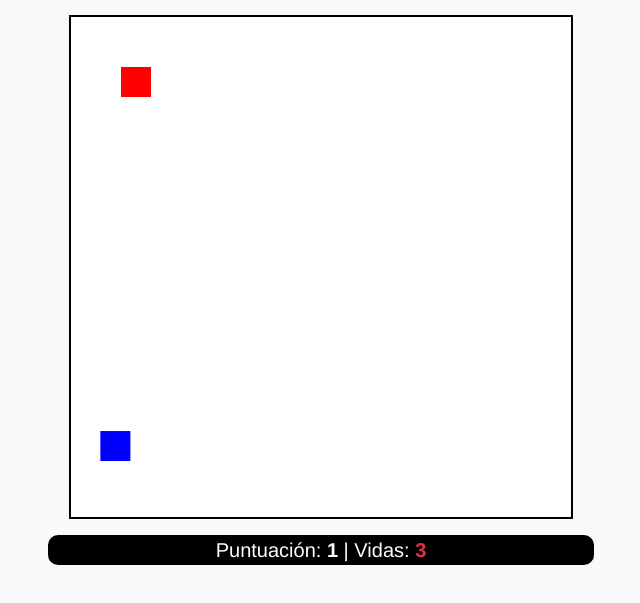
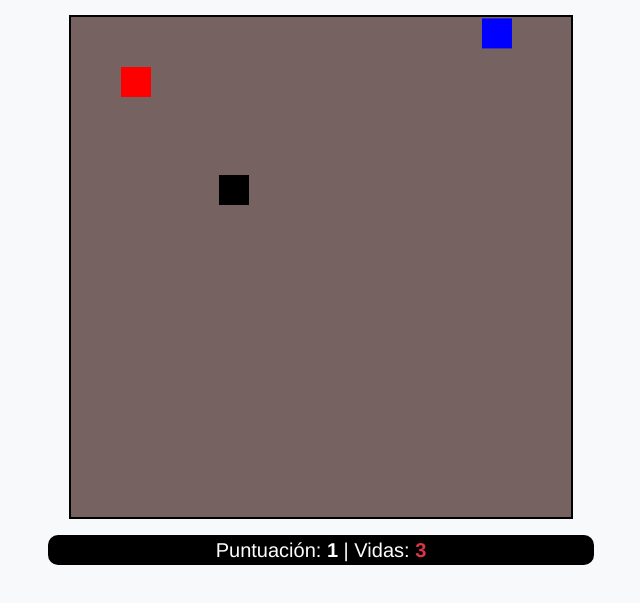
Before and after one commit to OmarSalcedo-BS/IntrProgramacion, a plain HTML site: page 06.Atrapa_al_enemigo/index.html in a window 1280 px wide. Shown: the part 77-680 px from the top of the page, without its empty margins (319-959 px from the left). Drawn offline with nearby package versions, Linux system fonts and the light colour scheme.

Commit message:
Modificación del código

```diff
--- a/06.Atrapa_al_enemigo/game.js
+++ b/06.Atrapa_al_enemigo/game.js
@@ -9,14 +9,12 @@ const player = {
     speed: 10
 };
 
-const enemy = {
-    x: 300,
-    y: 300,
-    size: 30,
-    color: 'blue',
-    dx: 2,
-    dy: 2
-};
+const enemies = [
+    { x: 300, y: 300, size: 30, color: 'blue', dx: 2, dy: 2 },
+    { x: 100, y: 200, size: 30, color: 'black', dx: -3, dy: 3 },
+];
+
+
 
 let score = 0;
 let lives =3;
@@ -35,10 +33,12 @@ function clearCanvas() {
 function draw() {
     clearCanvas();
     drawBox(player.x, player.y, player.size, player.color);
-    drawBox(enemy.x, enemy.y, enemy.size, enemy.color);
+    enemies.forEach(enemy => {
+        drawBox(enemy.x, enemy.y, enemy.size, enemy.color);
+    });
 }
 
-function updateEnemy() {
+function updateEnemy(enemy) {
     enemy.x += enemy.dx;
     enemy.y += enemy.dy;
 
@@ -52,7 +52,7 @@ function updateEnemy() {
 }
 
 
-function checkCollision() {
+function checkCollision(enemy) {
     const dx = player.x - enemy.x;
     const dy = player.y - enemy.y;
     const distance = Math.sqrt(dx * dx + dy * dy);
@@ -62,8 +62,8 @@ function checkCollision() {
         document.getElementById('score').textContent = score;
         enemy.x = Math.random() * (canvas.width - enemy.size);
         enemy.y = Math.random() * (canvas.height - enemy.size);
-        enemy.dx *= 1.05;
-        enemy.dy *= 1.05;
+        enemy.dx *= 1.10;
+        enemy.dy *= 1.10;
     }
 }
 
@@ -81,8 +81,11 @@ function update() {
     if (gameOver) return;
 
     draw();
-    updateEnemy();
-    checkCollision();
+    enemies.forEach(enemy => {
+          updateEnemy(enemy);
+        checkCollision(enemy);
+     })
+
 
     if (
         player.x < 0 || player.x + player.size > canvas.width ||
@@ -113,10 +116,12 @@ function resetGame() {
     lives = 3;
     player.x = 50;
     player.y = 50;
-    enemy.x = 300;
-    enemy.y = 300;
-    enemy.dx = 2;
-    enemy.dy = 2;
+  enemies.forEach(enemy => {
+        enemy.x = Math.random() * (canvas.width - enemy.size);
+        enemy.y = Math.random() * (canvas.height - enemy.size);
+        enemy.dx = 2; // O los valores iniciales que desees
+        enemy.dy = 2;
+    });
     gameOver = false;
     document.getElementById('score').textContent = score;
     document.getElementById('lives').textContent = lives;
--- a/06.Atrapa_al_enemigo/style.css
+++ b/06.Atrapa_al_enemigo/style.css
@@ -1,7 +1,7 @@
 
 canvas {
     border: 2px solid #000;
-    background-color: #ffff;
+    background-color: #776262;
 
 }
 
```
Also changed, not shown: 06.Atrapa_al_enemigo/index.html (+1 -0 lines).
